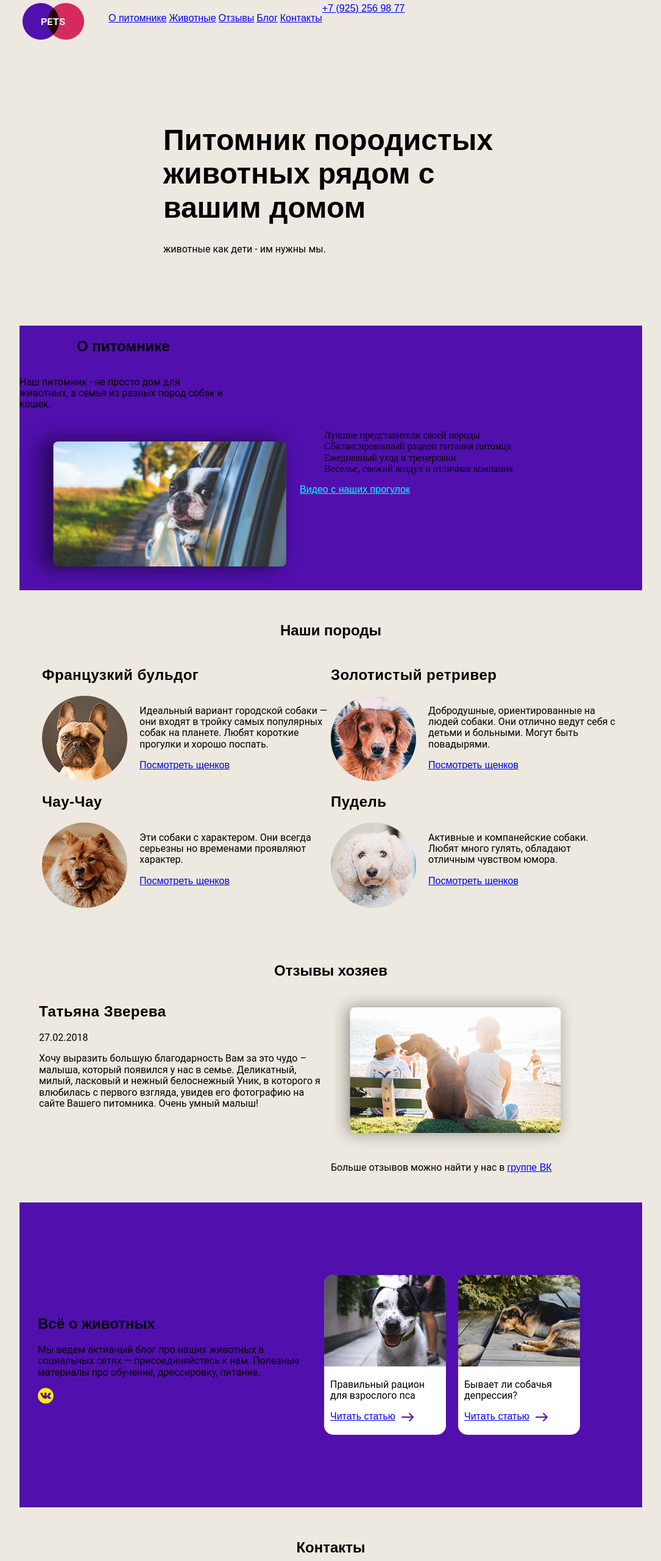
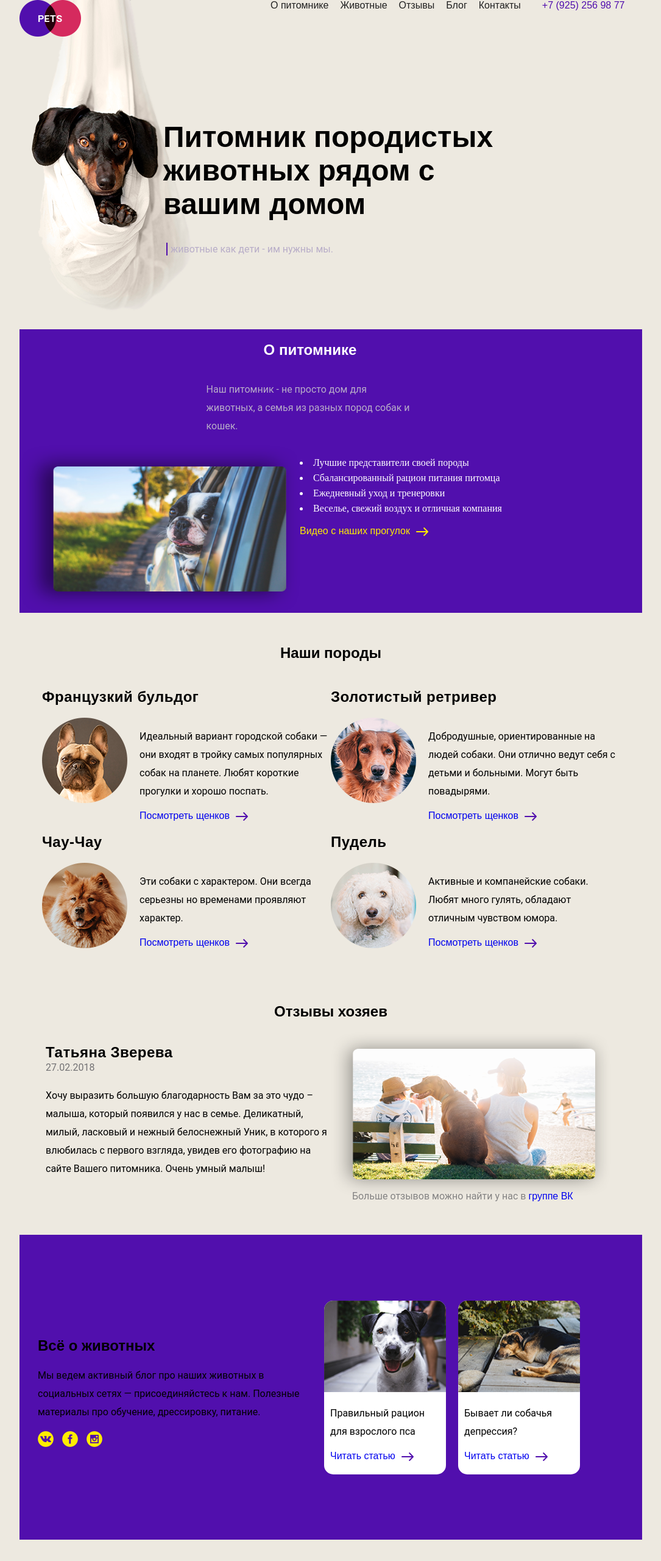
Before and after one commit to danil5555i/Pets, a plain HTML site: page index.html in a window 1280 px wide. Shown: the top 2560 px of the page at 61% size, without its empty margins (97-1182 px from the left). Drawn offline with Linux system fonts and the light colour scheme.

Commit message:
update header and footer

```diff
--- a/index.html
+++ b/index.html
@@ -11,16 +11,17 @@
   <body>
 <div class="wrapper">
     <header>
+
+                <img class="logo-image" src="images/epixx_pets_logo.png" alt="логотип">
                 <div class="head-block">
-                <img class="logo-image" src="images/epixx_pets_logo.png" alt="логотип">
                 <nav>
-                   <ul>
-	<li><a href="#about">О питомнике</a></li>
-	<li><a href="#breed">Животные</a></li>
-	<li><a href="#review">Отзывы</a></li>
-	<li><a href="#articles">Блог</a></li>
-	<li><a href="#communications">Контакты</a></li>
-                   </ul>
+
+	<a href="#about">О питомнике</a>
+	<a href="#breed">Животные</a>
+	<a href="#review">Отзывы</a>
+	<a href="#articles">Блог</a>
+	<a href="#communications">Контакты</a>
+
                 </nav>
                 <div class="address">
 	              <a class="tel" href="tel:892525698877">+7 (925) 256 98 77
@@ -33,7 +34,7 @@
 
   	<section class="first">
   		<div class="first-box">
-             <h1 class="first-main">Питомник породистых животных рядом с вашим домом</h1>
+             <h1 >Питомник породистых животных рядом с вашим домом</h1>
              <p class="first-mainp-p">животные как дети - им нужны мы.</p>
         </div>
     </section>
@@ -61,7 +62,7 @@
 		  <li>Ежедневный уход и тренеровки</li>
 		  <li>Веселье, свежий воздух и отличная компания</li>
 	  </ul>
-	  <a href="https://vk.com/videos-166537407" class="info-a" target="_blank">Видео с наших прогулок</a>
+	  <a class="animals-next-yello" href="https://vk.com/videos-166537407" target="_blank">Видео с наших прогулок</a>
     </div>
 
 </div>
@@ -79,7 +80,7 @@
 		  <img src="images/breed_bulldog.png" alt="Бульдог" class="breed-dog-avatar">
              <div class="box">
 		     <p class="breed-dog-item">Идеальный вариант городской собаки — они входят в тройку самых популярных собак на планете. Любят короткие прогулки и хорошо поспать. </p>
-		     <a href="https://vk.com/epixx_pets" target="_blank">Посмотреть щенков</a>
+		     <a class="animals-next" href="https://vk.com/epixx_pets" target="_blank">Посмотреть щенков</a>
              </div>
           </div>
 	</div>
@@ -91,7 +92,7 @@
 		  <img src="images/breed_retriever.png" alt="ретривер" class="breed-dog-avatar">
 		    <div class="box">
 		   <p class="breed-dog-item">Добродушные, ориентированные на людей собаки. Они отлично ведут себя с детьми и больными. Могут быть повадырями.</p>
-		   <a href="https://vk.com/epixx_pets" target="_blank">Посмотреть щенков</a>
+		   <a class="animals-next" href="https://vk.com/epixx_pets" target="_blank">Посмотреть щенков</a>
 		    </div>
 		  </div>
 	</div>
@@ -103,7 +104,7 @@
 		<img src="images/breed_chow.png" alt="Чау-Чау" class="breed-dog-avatar">
 		<div class="box">
 		<p class="breed-dog-item">Эти собаки с характером. Они всегда серьезны но временами проявляют характер.</p>
-		<a href="https://vk.com/epixx_pets" target="_blank">Посмотреть щенков</a>
+		<a class="animals-next" href="https://vk.com/epixx_pets" target="_blank">Посмотреть щенков</a>
 		</div>
 		</div>
 	</div>
@@ -114,7 +115,10 @@
 		<img src="images/breed_poodle.png" alt="Пудель" class="breed-dog-avatar">
 		<div class="box">
 		<p class="breed-dog-item">Активные и компанейские собаки. Любят много гулять, обладают отличным чувством юмора.</p>
-		<a href="https://vk.com/epixx_pets" target="_blank">Посмотреть щенков</a>
+		<a class="animals-next" href="https://vk.com/epixx_pets" target="_blank">Посмотреть щенков</a>
+
+
+
 		</div>
 		</div>
 	</div>
@@ -131,7 +135,7 @@
 	 	<p> Xочу выразить большую благодарность Вам за это чудо – малыша, который появился у нас в семье. Деликатный, милый, ласковый и нежный белоснежный Уник, в которого я влюбилась с первого взгляда, увидев его фотографию на сайте Вашего питомника. Очень умный малыш!</p>
 	 </article>
 	<div class="comments-box">
-		<img src="images/photo_review.png" alt="девушка и собака" width="400" ><p class="comments-info">Больше отзывов можно найти у нас в <a href="https://vk.com/epixx_pets" target="_blank">группе ВК</a></p>
+		<img src="images/photo_review.png" alt="девушка и собака" width="460" height="270"><p class="comments-info">Больше отзывов можно найти у нас в <a href="https://vk.com/epixx_pets" target="_blank">группе ВК</a></p>
 	</div>
 	</div>
 </section>
@@ -152,13 +156,13 @@
            <div class="blog_container-info">
     	        <img src="images/blog1.png" alt="счастливый пёс" height="150" >
                 <p>Правильный рацион для взрослого пса</p>
-                <a class="animals_blog-next" href="https://vk.com/@epixx_pets-diet-for-adult-dog" target="_blank">Читать статью</a>
+                <a class="animals-next" href="https://vk.com/@epixx_pets-diet-for-adult-dog" target="_blank">Читать статью</a>
             </div>
 
            <div class="blog_container-info">
            	   <img src="images/blog2.png" alt="счастливый пёс" height="150" >
               <p>Бывает ли собачья депрессия?</p>
-              <a class="animals_blog-next" href="https://vk.com/@epixx_pets-dogs-depression" target="_blank">Читать статью</a>
+              <a class="animals-next" href="https://vk.com/@epixx_pets-dogs-depression" target="_blank">Читать статью</a>
            </div>
     </div>
 </div>
@@ -191,21 +195,28 @@
   </main>
 
 <footer>
+
+	<div class="footer-block">
+
+		<div class="footer-box">
   <nav>
    <ul>
-	 <li><a href="#about">О питомнике</a> </li>
-	 <li><a href="#breed">Животные</a></li>
-	 <li><a href="#review">Отзывы</a></li>
-	 <li><a href="#articles">Блог</a></li>
-	 <li><a href="#communications">Контакты</a></li>
+	 <a href="#about">О питомнике</a>
+	 <a href="#breed">Животные</a>
+	 <a href="#review">Отзывы</a>
+	 <a href="#articles">Блог</a>
+	 <a href="#communications">Контакты</a>
    </ul>
   </nav>
-  <div >
-	<a href="https://vk.com/epixx_pets" target="_blank"><i class="sprite sprite-icon-vk"></i></a>
-	<a href="https://vk.com/epixx_pets" target="_blank"><i class="sprite sprite-icon-facebook"></i></a>
-	<a href="https://vk.com/epixx_pets" target="_blank"><i class="sprite sprite-icon-instagram"></i></a>
 		</div>
 
+
+  <div class="footer-box">
+	<a href="https://vk.com/epixx_pets" target="_blank"><i class="social-buttons sprite-icon-vk"></i></a>
+	<a href="https://vk.com/epixx_pets" target="_blank"><i class="social-buttons sprite-icon-facebook"></i></a>
+	<a href="https://vk.com/epixx_pets" target="_blank"><i class="social-buttons sprite-icon-instagram"></i></a>
+  </div>
+</div>
 </footer>
 </div>
   </body>
--- a/style/style.css
+++ b/style/style.css
@@ -4,25 +4,69 @@ body {
 	background-color: #ede9e0;
 }
 
+
+
+h1 {
+    font-size: 48px;
+    font-family: 'Fira Sans', sans-serif;
+}
+h2 {
+    font-family: 'Fira Sans', sans-serif;
+}
+h3 {
+    font-size: 24px;
+    letter-spacing: 0.5px;
+    line-height: 20px;
+    font-family: 'Fira Sans', sans-serif;
+}
+a {
+    text-decoration: none;
+    font-family: 'Fira Sans', sans-serif;
+}
+
+p {
+    line-height: 30px;
+    font-family: 'Roboto', sans-serif;
+}
+
+
+header footer {
+    text-align: justify;
+    letter-spacing: 1px;
+    height: 8em;
+    padding: 2em 10%;
+}
+
 .head-block {
     display: flex;
     flex-wrap: wrap;
-    width: auto;
-    padding: 5px;
+    float: right;
+    width: 620px;
 }
+
+
 .address {
-    align-self: stretch;
+    margin: 0 10px;
+}
+.tel {
+    color: #510fad;
 }
 
 nav {
-
-}
-li {
+    margin: 0 10px;
     display: inline-block;
 }
+nav a {
+    color: #202020;
+    margin-right: 15px;
+}
+
 .wrapper{
     width: 1022px;
     margin: 0 auto;
+    background-image: url(../images/dog.png);
+    background-repeat: no-repeat;
+    background-position: 0 0;
 }
 
 
@@ -37,13 +81,18 @@ li {
     text-align: left;
     width: 550px;
 }
-
+.first-mainp-p {
+    color: #b8adc8;
+}
+.first-mainp-p::before {
+    content: "  ";
+    border: 1px solid #510fad;
+    margin: 5px;
+}
 
 
 .info {
     text-align: center;
-    -webkit-box-sizing: border-box;
-    -moz-box-sizing: border-box;
     box-sizing: border-box;
     background: #510fad;
 }
@@ -53,39 +102,34 @@ li {
     flex-wrap: wrap;
     width: 33.33334%;
     text-align: left;
+    margin-left: 30%;
+    color: #fff;
+}
+
+.info-about p {
+    color: #b8adc8;
 }
 
 .info-container {
+    margin: 0;
+    padding: 0;
     display: flex;
 }
 .info-box {
+    color: #fff;
     text-align: left;
+    display: flex;
+    flex-direction: column;
+    align-items: start;
+
 }
-
+.info-box ul  {
+    line-height: 25px;
+    padding: 0;
+    list-style-position:inside;
+}
 .info-box a {
-    color: #0ff;
-}
-
-
-h1 {
-    font-size: 48px;
-	font-family: 'Fira Sans', sans-serif;
-}
-h2 {
-	font-family: 'Fira Sans', sans-serif;
-}
-h3 {
-	font-size: 24px;
-	letter-spacing: 0.5px;
-	line-height: 20px;
-	font-family: 'Fira Sans', sans-serif;
-}
-a {
-	font-family: 'Fira Sans', sans-serif;
-}
-
-p {
-	font-family: 'Roboto', sans-serif;
+    color: #ffec00;
 }
 
 
@@ -102,8 +146,6 @@ p {
   margin: 0 auto;
   padding: 2em;
   text-align: center;
-  -webkit-box-sizing: border-box;
-  -moz-box-sizing: border-box;
   box-sizing: border-box;
 }
 .breed-about{
@@ -120,7 +162,11 @@ p {
 .breed-container {
     display: flex;
 }
+.box {
+
+}
 .breed-dog-avatar {
+    height: 100%;
     margin-right: 20px;
 }
 
@@ -148,8 +194,6 @@ p {
 
 }
 .blog_container {
-    -webkit-box-sizing: border-box;
-    -moz-box-sizing: border-box;
     box-sizing: border-box;
 
     display: flex;
@@ -171,13 +215,12 @@ p {
     padding: 0 10px;
 }
 
-a.animals_blog-next {
+a.animals-next {
     padding-right: 30px;
     position: relative;
-
 }
-a.animals_blog-next:after {
-    content: '';
+a.animals-next:after {
+    content: ' ';
     position: absolute;
     top: 3px;
     right: 0;
@@ -189,23 +232,59 @@ a.animals_blog-next:after {
     height: 14px;
     background-position: -5px -5px;
 }
+a.animals-next-yello {
+    padding-right: 30px;
+    position: relative;
+}
+a.animals-next-yello:after {
+    content: ' ';
+    position: absolute;
+    top: 3px;
+    right: 0;
+    background-image: url(../images/spritesheet.png);
+    background-repeat: no-repeat;
+    display: block;
+
+    width: 20px;
+    height: 14px;
+    background-position: -5px -29px;
+}
 
 .comments {
   margin: 0 auto;
   padding: 2em;
   text-align: center;
-  -webkit-box-sizing: border-box;
-  -moz-box-sizing: border-box;
+  width: 1000px;
+
   box-sizing: border-box;
+}
+.comments h3 {
+    margin-bottom: 0;
 }
 .comments-container {
     display: flex;
     width: auto;
+    margin: 0;
+    padding: 0;
 }
 .comments-box {
     text-align: left;
     width: 50%;
+    display: flex;
+    flex-direction: column;
 }
+.data {
+    margin: 0;
+    color: #737274;
+}
+.comments-info {
+    color: #838282;
+    padding-left: 35px;
+    margin-top: -15px;
+}
+
+
+
 
 
 
@@ -232,6 +311,17 @@ a.animals_blog-next:after {
     color: #737274;
 }
 
+.footer-block {
+    display: flex;
+    flex-wrap: wrap;
+    justify-content: space-between;
+}
+.footer-box {
+
+}
+.footer-box a{
+    color: #737274;
+}
 
 
 
@@ -246,33 +336,36 @@ a.animals_blog-next:after {
 }
 
 .vk-yellow {
-
     width: 26px;
     height: 26px;
     background-position: -5px -233px;
 }
-/*.sprite {
-    background-image: url(../images/spritesmith.png);
-    background-repeat: no-repeat;
-    display: inline-block;
-    background-color: #ff0;
+
+.fb-yellow {
+  width: 26px;
+  height: 26px;
+  background-position: -5px -89px;
+}
+.inst-yellow {
+    width: 26px;
+  height: 26px;
+  background-position: -5px -161px;
 }
 
 .sprite-icon-facebook {
     width: 26px;
     height: 26px;
-    background-position: -5px -5px;
+    background-position: -5px -53px;
 }
 
 .sprite-icon-instagram {
     width: 26px;
     height: 26px;
-    background-position: -41px -5px;
+    background-position: -5px -125px;
 }
 
 .sprite-icon-vk {
     width: 26px;
     height: 26px;
-    background-position: -5px -41px;
-
-}*/
+    background-position: -5px -197px;
+}
```
Also changed, not shown: 1 other file. Lines whose indentation alone changed are shown as unchanged.
